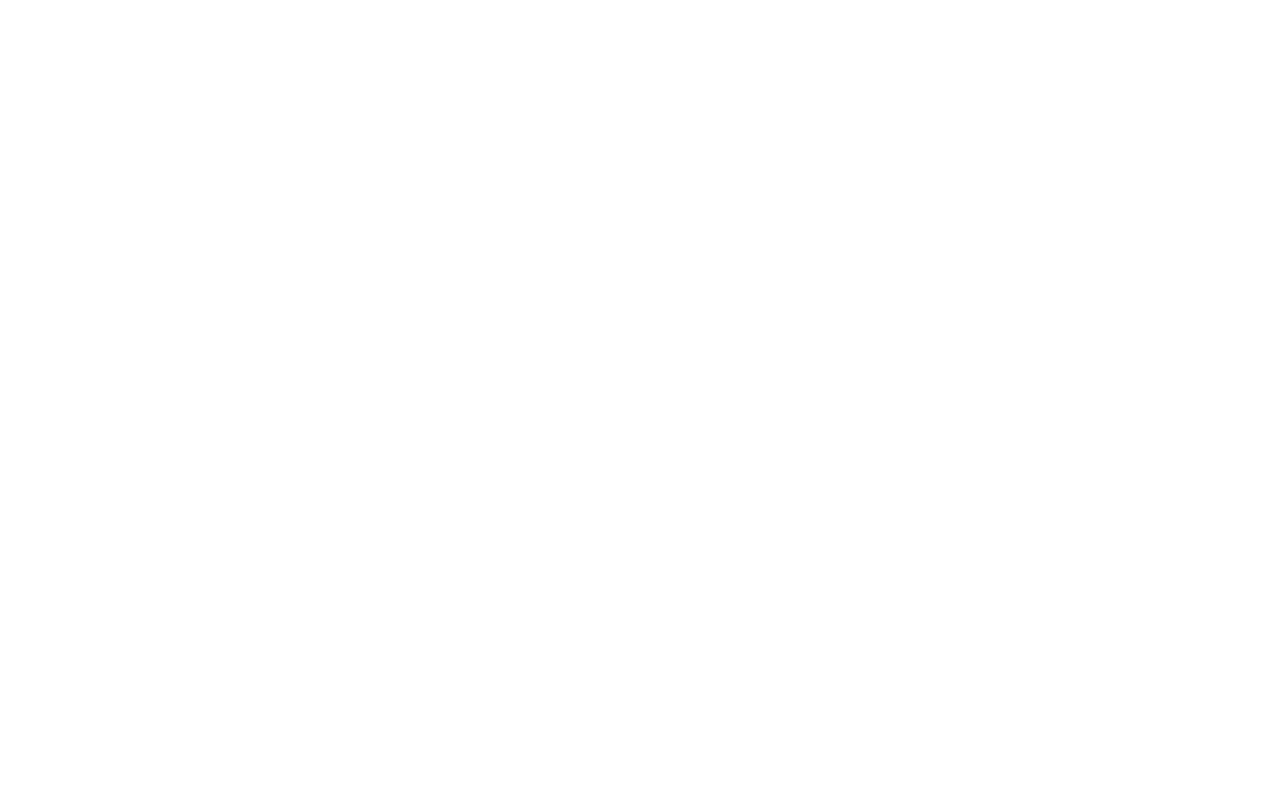
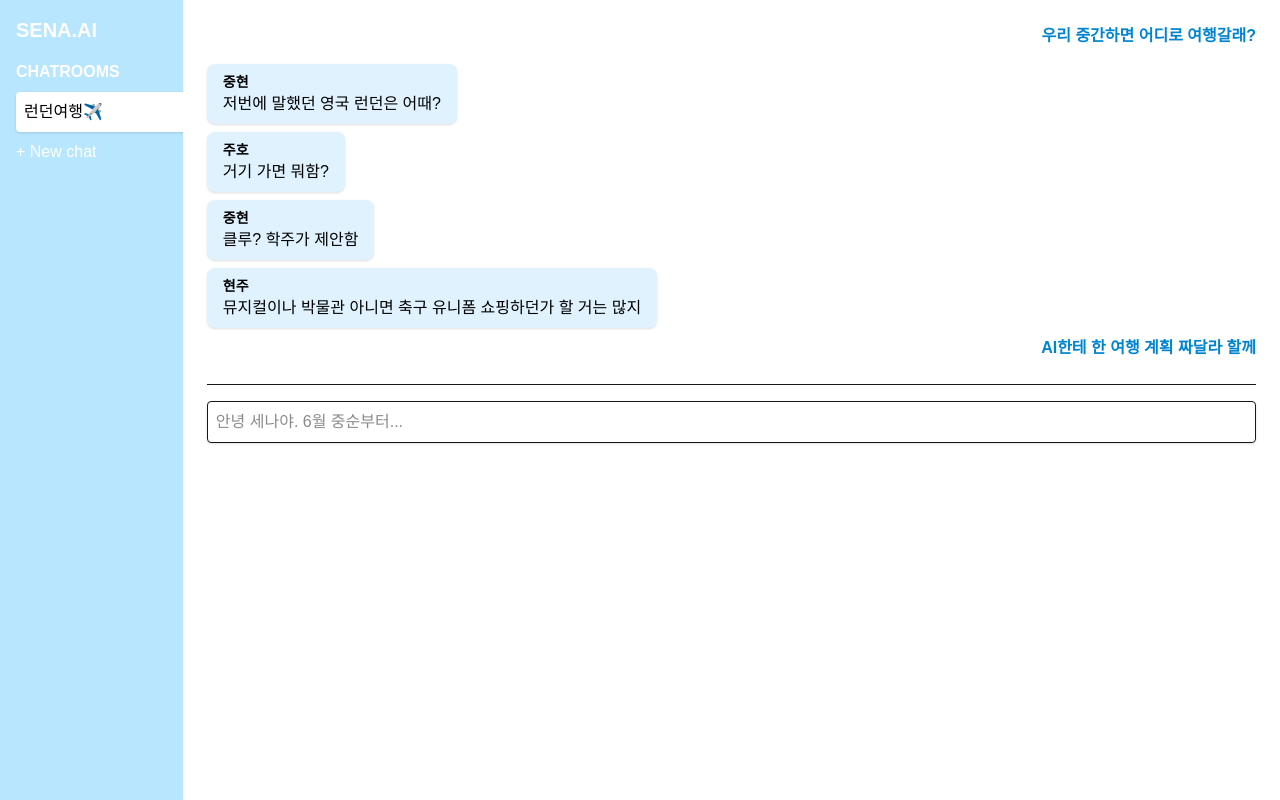
Before and after one commit to hsh200315/SWE_Team5, a Next.js app in the folder frontend/: page /chat in a window 1280 px wide. Built offline with nearby package versions, Linux system fonts and the light colour scheme.

Commit message:
Feat: Chat initial design

```diff
--- a/frontend/app/chat/page.js
+++ b/frontend/app/chat/page.js
@@ -1,5 +1,43 @@
-import { redirect } from 'next/navigation'
+import Sidebar from "../components/Sidebar"
 
-export default function Home() {
+export default function ChatRoom() {
+	return (
+		<div className="flex h-screen">
+			<div className="h-full w-1/7">
+				<Sidebar />
+			</div>
 
+
+			{/* 채팅창 */}
+			<main className="flex-1 bg-white p-6 overflow-y-auto w-6/7">
+				<div className="mb-4 text-right text-sky-600 font-semibold">우리 중간하면 어디로 여행갈래?</div>
+
+				<div className="space-y-2">
+					<ChatBubble name="중현">저번에 말했던 영국 런던은 어때?</ChatBubble>
+					<ChatBubble name="주호">거기 가면 뭐함?</ChatBubble>
+					<ChatBubble name="중현">클루? 학주가 제안함</ChatBubble>
+					<ChatBubble name="현주">뮤지컬이나 박물관 아니면 축구 유니폼 쇼핑하던가 할 거는 많지</ChatBubble>
+					<div className="text-right text-sky-600 font-semibold">AI한테 한 여행 계획 짜달라 할께</div>
+				</div>
+
+				{/* 하단 입력창 */}
+				<div className="mt-6 border-t pt-4">
+					<input
+					type="text"
+					placeholder="안녕 세나야. 6월 중순부터..."
+					className="w-full border p-2 rounded shadow"
+					/>
+				</div>
+			</main>
+		</div>
+	)
 }
+
+function ChatBubble({ name, children }) {
+	return (
+		<div className="bg-sky-100 text-black px-4 py-2 rounded-lg max-w-fit shadow">
+		<div className="text-sm font-semibold">{name}</div>
+		<div>{children}</div>
+		</div>
+	)
+}
```
